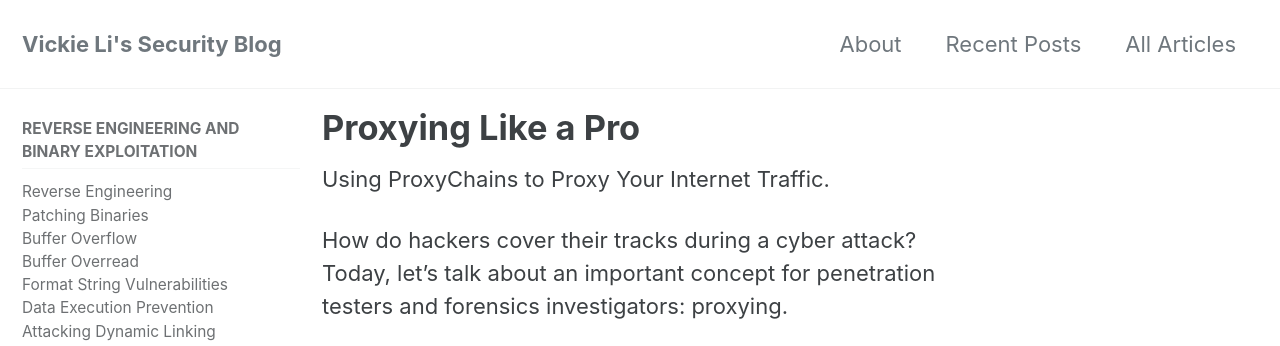
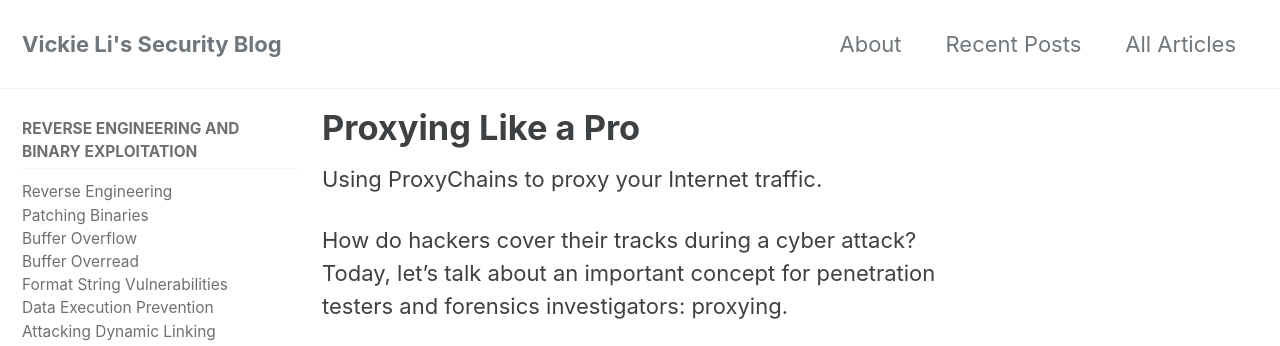
Before and after one commit to vkili/blog, a Jekyll site: the page built from _posts/2020-10-12-proxychains.md, in a window 1280 px wide and 900 px high. Shown: the top 346 px of the window. Built offline with Jekyll 4.4.1, drawn with Linux system fonts in a browser that asks for light colours; cached includes are drawn as plain includes.

```diff
--- a/_posts/2020-10-12-proxychains.md
+++ b/_posts/2020-10-12-proxychains.md
@@ -4,7 +4,7 @@ categories:
   - Hacking
 ---
 
-Using ProxyChains to Proxy Your Internet Traffic.
+Using ProxyChains to proxy your Internet traffic.
 
 How do hackers cover their tracks during a cyber attack? Today, let's talk about an important concept for penetration testers and forensics investigators: proxying.
 
```
